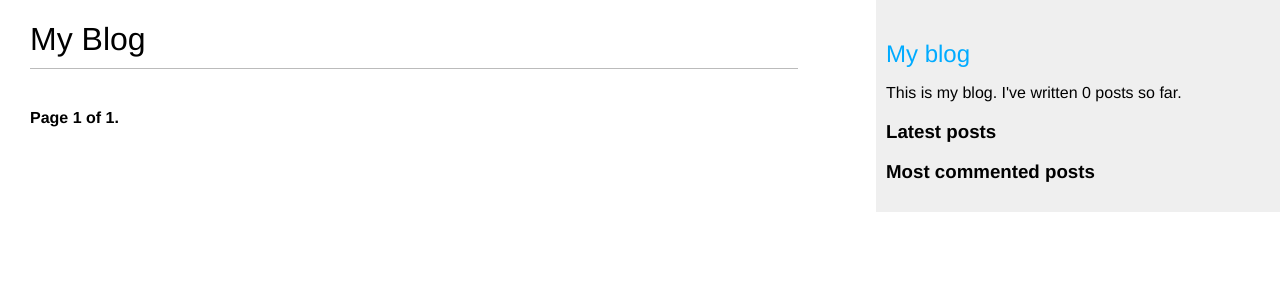
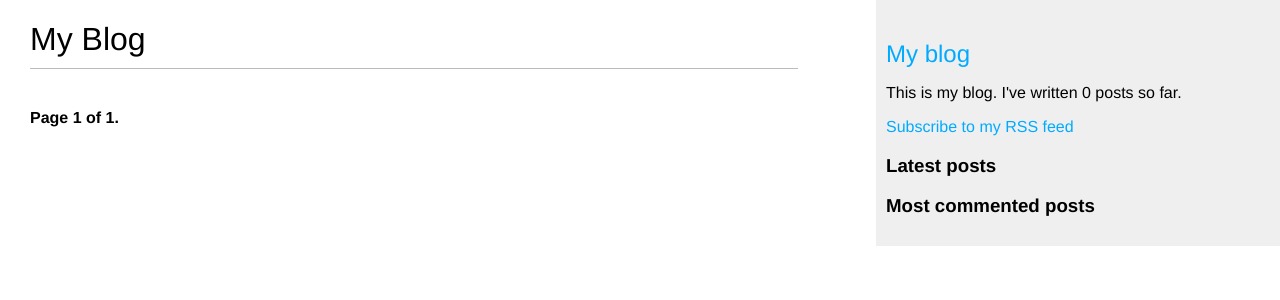
Before and after one commit to jsusnik/django-by-example, a Django app: page /blog/ in a window 1280 px wide. Shown: the top 300 px of the page. Run offline with Django 4.2, Linux system fonts and the light colour scheme; data that the repository does not hold is empty.

Commit message:
page 130

```diff
--- a/blog/templates/blog/base.html
+++ b/blog/templates/blog/base.html
@@ -21,6 +21,12 @@
       This is my blog.
       I've written {% total_posts %} posts so far.
     </p>
+    {% comment %} RSS feed, see page 129  {% endcomment %}
+    <p>
+      <a href="{% url 'blog:post_feed' %}">
+        Subscribe to my RSS feed
+      </a>
+    </p>
     <h3>Latest posts</h3>
     {% show_latest_posts 3 %}
     <h3>Most commented posts</h3>
--- a/blog/urls.py
+++ b/blog/urls.py
@@ -1,5 +1,6 @@
 from django.urls import path
 from . import views
+from .feeds import LatestPostsFeed
 
 app_name = 'blog'
 
@@ -16,4 +17,5 @@ urlpatterns = [
          views.post_comment, name='post_comment'),
     path('tag/<slug:tag_slug>/',
          views.post_list, name='post_list_by_tag'), # see page 97
+    path('feed/', LatestPostsFeed(), name='post_feed'), # see page 124
 ]
```
